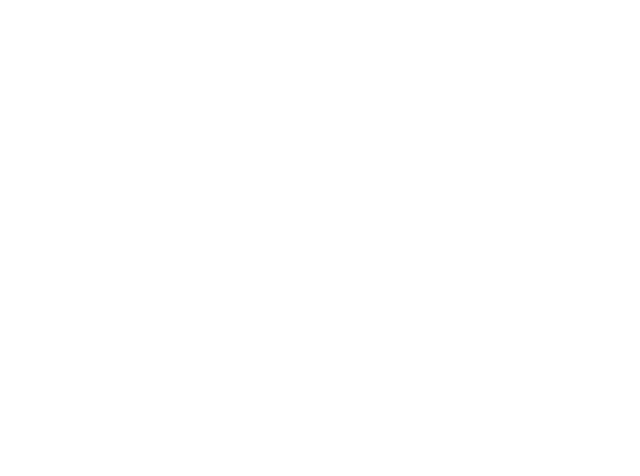
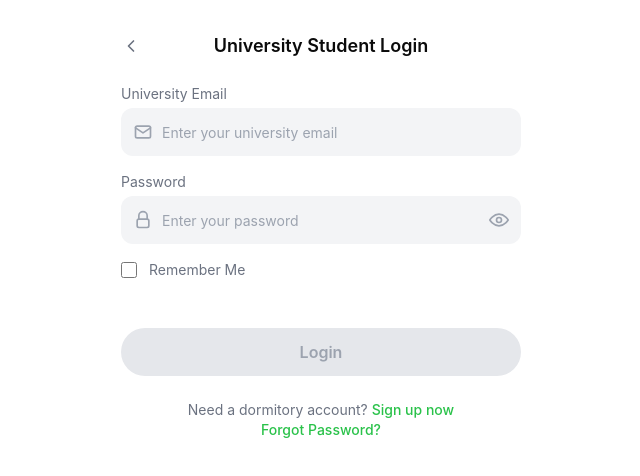
Before and after one commit to uniconnect-team/Uniconnect_frontend, a React (Vite) app: page /login/university in a window 1280 px wide. Before the commit this address had no page. Shown: the top 476 px of the page, without its empty margins (319-959 px from the left). Built offline with nearby package versions, Linux system fonts and the light colour scheme.

Commit message:
Add university student login flow

```diff
--- a/src/app/routes.tsx
+++ b/src/app/routes.tsx
@@ -4,6 +4,7 @@
 import { SeekerLogin } from "../features/auth/pages/SeekerLogin";
 import { OwnerLogin } from "../features/auth/pages/OwnerLogin";
 import { Signup } from "../features/auth/pages/Signup";
+import { UniversityLogin } from "../features/auth/pages/UniversityLogin";
 import { Home } from "../features/home/pages/Home";
 
 export function AppRoutes() {
@@ -14,6 +15,7 @@
         { path: "/", element: <RoleSelect /> },
         { path: "/login/seeker", element: <SeekerLogin /> },
         { path: "/login/owner", element: <OwnerLogin /> },
+        { path: "/login/university", element: <UniversityLogin /> },
         { path: "/signup", element: <Signup /> },
         { path: "/home", element: <Home /> },
       ],
--- a/src/features/auth/pages/RoleSelect.tsx
+++ b/src/features/auth/pages/RoleSelect.tsx
@@ -13,6 +13,11 @@
     label: "Dormitory Owner",
     path: "/login/owner",
     icon: "building",
+  },
+  {
+    label: "University Student",
+    path: "/login/university",
+    icon: "users",
   },
 ];
 
--- /dev/null
+++ b/src/features/auth/pages/UniversityLogin.tsx
@@ -0,0 +1,137 @@
+import { FormEvent, useEffect, useMemo, useState } from "react";
+import { Link, useLocation, useNavigate } from "react-router-dom";
+import { FormField } from "../../../components/FormField";
+import { FeedbackMessage } from "../../../components/FeedbackMessage";
+import { Icon } from "../../../components/Icon";
+import { ApiError, login } from "../../../lib/api";
+import { validateEmail } from "../../../lib/validators";
+
+export function UniversityLogin() {
+  const navigate = useNavigate();
+  const location = useLocation();
+  const [email, setEmail] = useState("");
+  const [password, setPassword] = useState("");
+  const [remember, setRemember] = useState(false);
+  const [showPassword, setShowPassword] = useState(false);
+  const [errors, setErrors] = useState<{ email?: string | null; password?: string | null }>({});
+  const [submitting, setSubmitting] = useState(false);
+  const [successMessage, setSuccessMessage] = useState<string | null>(null);
+  const [submitError, setSubmitError] = useState<string | null>(null);
+
+  useEffect(() => {
+    const toastMessage = (location.state as { toast?: string } | null)?.toast;
+    if (toastMessage) {
+      setSuccessMessage(toastMessage);
+      navigate(location.pathname, { replace: true, state: null });
+    }
+  }, [location.pathname, location.state, navigate]);
+
+  const isValid = useMemo(() => {
+    return !validateEmail(email) && password.length > 0;
+  }, [email, password]);
+
+  function handleSubmit(event: FormEvent<HTMLFormElement>) {
+    event.preventDefault();
+    setSuccessMessage(null);
+    const emailError = validateEmail(email);
+    const passwordError = password ? null : "Password is required";
+
+    setErrors({ email: emailError, password: passwordError });
+
+    if (emailError || passwordError) return;
+
+    setSubmitting(true);
+    setSubmitError(null);
+
+    login({ identifier: email, password, remember_me: remember })
+      .then((res) => {
+        localStorage.setItem("token", res.access);
+        navigate("/home");
+      })
+      .catch((error: unknown) => {
+        if (error instanceof ApiError) {
+          setSubmitError(error.message || "Login failed");
+        } else {
+          setSubmitError("Something went wrong. Please try again.");
+        }
+      })
+      .finally(() => setSubmitting(false));
+  }
+
+  return (
+    <form onSubmit={handleSubmit} className="space-y-6">
+      <header className="flex items-center justify-between">
+        <button type="button" className="text-gray-500" onClick={() => navigate(-1)}>
+          <Icon name="chevron-left" />
+        </button>
+        <h1 className="text-lg font-semibold text-center flex-1">University Student Login</h1>
+        <span className="w-5" aria-hidden="true" />
+      </header>
+
+      <div className="space-y-4">
+        <FormField
+          label="University Email"
+          name="email"
+          type="email"
+          placeholder="Enter your university email"
+          value={email}
+          onChange={(event) => setEmail(event.target.value)}
+          iconLeft={<Icon name="mail" />}
+          error={errors.email}
+          autoComplete="email"
+        />
+        <FormField
+          label="Password"
+          name="password"
+          type={showPassword ? "text" : "password"}
+          placeholder="Enter your password"
+          value={password}
+          onChange={(event) => setPassword(event.target.value)}
+          iconLeft={<Icon name="lock" />}
+          iconRight={<Icon name={showPassword ? "eye-off" : "eye"} />}
+          onRightIconClick={() => setShowPassword((prev) => !prev)}
+          rightIconAriaLabel={showPassword ? "Hide password" : "Show password"}
+          error={errors.password}
+          autoComplete="current-password"
+        />
+        <label className="flex items-center gap-3 text-sm text-gray-500">
+          <input
+            type="checkbox"
+            className="h-4 w-4 rounded border-gray-300 text-[color:var(--brand)] focus:ring-[color:var(--brand)]"
+            checked={remember}
+            onChange={(event) => setRemember(event.target.checked)}
+          />
+          Remember Me
+        </label>
+      </div>
+
+      <div className="space-y-3">
+        {successMessage ? <FeedbackMessage variant="success" message={successMessage} /> : null}
+        {submitError ? <FeedbackMessage variant="error" message={submitError} /> : null}
+      </div>
+
+      <button
+        type="submit"
+        className={`w-full h-12 rounded-full font-semibold transition focus:outline-none focus:ring-2 focus:ring-[color:var(--brand)] focus:ring-offset-2 ${
+          isValid && !submitting ? "bg-[color:var(--brand)] text-white" : "bg-gray-200 text-gray-400"
+        }`}
+        disabled={!isValid || submitting}
+        aria-busy={submitting}
+      >
+        {submitting ? "Logging in..." : "Login"}
+      </button>
+
+      <div className="text-center space-y-2 text-sm">
+        <p className="text-gray-500">
+          Need a dormitory account?{' '}
+          <Link to="/signup" className="text-[var(--brand)] font-medium">
+            Sign up now
+          </Link>
+        </p>
+        <a href="#" className="text-[var(--brand)] font-medium">
+          Forgot Password?
+        </a>
+      </div>
+    </form>
+  );
+}
--- a/src/lib/types.ts
+++ b/src/lib/types.ts
@@ -1,4 +1,4 @@
-export type Role = "SEEKER" | "OWNER";
+export type Role = "SEEKER" | "OWNER" | "UNIVERSITY_STUDENT";
 
 export type RegisterBody = {
   full_name: string;
```
